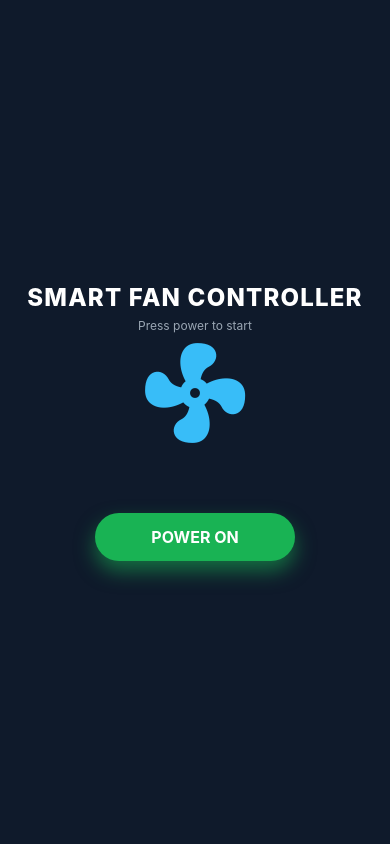
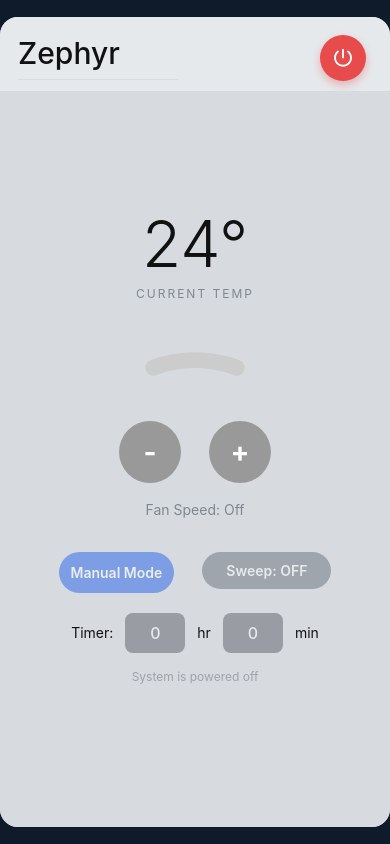
Before and after one commit to Rinn-zl/Mobile-Bluetooth-UI, a React Native app: screen / in a window 390 px wide. Built offline with nearby package versions, Linux system fonts and the light colour scheme.

Commit message:
Implement New Feature
- added auto/manul button, sweep button
- added timer control
- updated fan speed label

```diff
--- a/App.js
+++ b/App.js
@@ -1,33 +1,42 @@
 // App.js
 import React, { useState } from "react";
 import { View, StyleSheet, SafeAreaView } from "react-native";
+import LinearGradient from "react-native-linear-gradient";
 import { StatusBar } from "expo-status-bar";
 import Home from "./Home";
 import Topbar from "./Topbar";
 import Body from "./Body";
 
-
 export default function App() {
 	const [poweredOn, setPoweredOn] = useState(false);
-
+	const [showHome, setShowHome] = useState(false);
 
 	return (
 		<View style={styles.appBg}>
 			<StatusBar style="light" />
 			<SafeAreaView style={styles.screen}>
-                {poweredOn ? (
+				{showHome ? (
+					<Home
+						onPowerOn={() => {
+							setPoweredOn(true);
+							setShowHome(false);
+						}}
+					/>
+				) : (
 					<View style={styles.card}>
-                    <Topbar onPowerOff={() => setPoweredOn(false)} />
-                    <Body />
+						<Topbar
+							onPowerOff={() => {
+								setPoweredOn(false);
+								setShowHome(true);
+							}}
+						/>
+						<Body power={poweredOn} setPower={() => setPoweredOn(true)} />
 					</View>
-                ) : (
-                <Home onPowerOn={() => setPoweredOn(true)} />
 				)}
 			</SafeAreaView>
 		</View>
 	);
 }
-
 
 const styles = StyleSheet.create({
 	appBg: {
--- a/Body.js
+++ b/Body.js
@@ -2,10 +2,48 @@
 import React, { useState, useEffect } from "react";
 import { View, Text, StyleSheet, TouchableOpacity } from "react-native";
 import Svg, { Path } from "react-native-svg";
+import { TextInput } from "react-native";
 
-export default function Body() {
+export default function Body({ power, setPower }) {
 	const [step, setStep] = useState(0); // 0 → 1 → 2 → 3
 	const [temperature, setTemperature] = useState(25);
+
+	//handler for toggle mode
+	const [mode, setMode] = useState("manual");
+	const [controlsDisabled, setControlsDisabled] = useState(false);
+
+	//spin toggle
+	const [spin, setSpin] = useState(false);
+	const toggleSpin = () => {
+		if (!power) return;
+		setSpin((prev) => !prev);
+	};
+
+	//timer
+	const [hours, setHours] = useState(0);
+	const [minutes, setMinutes] = useState(0);
+
+	//status
+	const [hvacAction, setHvacAction] = useState("idle"); // "heating", "cooling", or "idle"
+	const statusMessage = !power
+		? "System is powered off"
+		: mode === "manual"
+		? "Manual: adjust with + / −"
+		: hvacAction === "heating"
+		? "Auto: Heating..."
+		: hvacAction === "cooling"
+		? "Auto: Cooling..."
+		: "Auto: Idle";
+
+	const cycleMode = () => {
+		if (!power) return;
+
+		const newMode = mode === "auto" ? "manual" : "auto";
+		setMode(newMode);
+
+		// Disable other controls when in auto mode
+		setControlsDisabled(newMode === "auto");
+	};
 
 	// simulate temperature changing every 5 seconds
 	useEffect(() => {
@@ -19,6 +57,7 @@ export default function Body() {
 
 	const maxSteps = 3;
 	const speed = Math.round((step / maxSteps) * 100); // fan speed %
+	const speedLabel = ["Off", "Low", "Medium", "High"][step];
 
 	const size = 260;
 	const strokeWidth = 16;
@@ -63,6 +102,18 @@ export default function Body() {
 	const inc = () => setStep((s) => Math.min(maxSteps, s + 1));
 	const dec = () => setStep((s) => Math.max(0, s - 1));
 
+	//sync power and fan speed
+	useEffect(() => {
+		if (step === 0 && power) {
+			setPower(false);
+		}
+	}, [step]);
+	useEffect(() => {
+		if (!power) {
+			setStep(0);
+		}
+	}, [power]);
+
 	return (
 		<View style={styles.container}>
 			{/* Arc progress */}
@@ -94,21 +145,99 @@ export default function Body() {
 					<Text style={styles.centerLabel}>CURRENT TEMP</Text>
 				</View>
 			</View>
-
 			{/* Controls */}
 			<View style={styles.controls}>
-        <TouchableOpacity style={styles.circleBtn} onPress={dec}>
+				<TouchableOpacity
+					style={[
+						styles.circleBtn,
+						(!power || controlsDisabled) && { backgroundColor: "#999" },
+					]}
+					onPress={dec}
+					disabled={!power || controlsDisabled}
+				>
 					<Text style={styles.circleBtnText}>-</Text>
 				</TouchableOpacity>
-        <TouchableOpacity style={styles.circleBtn} onPress={inc}>
+
+				<TouchableOpacity
+					style={[
+						styles.circleBtn,
+						(!power || controlsDisabled) && { backgroundColor: "#999" },
+					]}
+					onPress={inc}
+					disabled={!power || controlsDisabled}
+				>
 					<Text style={styles.circleBtnText}>+</Text>
 				</TouchableOpacity>
 			</View>
-
 			{/* Fan speed text */}
 			<View style={styles.statusRow}>
-        <Text style={styles.statusText}>Fan Speed: {speed}%</Text>
+				<Text style={styles.statusText}>Fan Speed: {speedLabel}</Text>
 			</View>
+			{/* Toggle Mode */}
+			<View style={styles.controls}>
+				<TouchableOpacity
+					onPress={cycleMode}
+					disabled={!power}
+					style={{
+						backgroundColor: mode === "auto" ? "#f59e0b" : "#2563eb",
+						opacity: !power ? 0.5 : 1,
+						padding: 12,
+						borderRadius: 999,
+						marginTop: 16,
+					}}
+				>
+					<Text
+						style={{ color: "#fff", fontWeight: "600", textAlign: "center" }}
+					>
+						{mode === "auto" ? "Auto Mode" : "Manual Mode"}
+					</Text>
+				</TouchableOpacity>
+				<TouchableOpacity
+					onPress={toggleSpin}
+					disabled={!power}
+					style={[
+						styles.spinBtn,
+						spin ? styles.spinOn : styles.spinOff,
+						!power && styles.disabledBtn,
+					]}
+				>
+					<Text style={styles.spinBtnText}>Sweep: {spin ? "ON" : "OFF"}</Text>
+				</TouchableOpacity>
+			</View>
+			{/* timer */}
+			<View style={styles.timerRow}>
+				<Text style={styles.timerLabel}>Timer:</Text>
+
+				<TextInput
+					value={String(hours)}
+					onChangeText={(text) => {
+						const num = parseInt(text);
+						if (!isNaN(num) && num >= 0) setHours(num);
+					}}
+					editable={power && mode === "manual"}
+					keyboardType="numeric"
+					style={[
+						styles.timerInput,
+						(!power || mode === "auto") && styles.disabledInput,
+					]}
+				/>
+				<Text style={styles.timerLabel}>hr</Text>
+				<TextInput
+					value={String(minutes)}
+					onChangeText={(text) => {
+						const num = parseInt(text);
+						if (!isNaN(num) && num >= 0 && num < 60) setMinutes(num);
+					}}
+					editable={power && mode === "manual"}
+					keyboardType="numeric"
+					style={[
+						styles.timerInput,
+						(!power || mode === "auto") && styles.disabledInput,
+					]}
+				/>
+				<Text style={styles.timerLabel}>min</Text>
+			</View>
+			<Text style={styles.statusNote}>{statusMessage}</Text>
 		</View>
 	);
 }
@@ -165,4 +294,67 @@ const styles = StyleSheet.create({
 	},
 	statusRow: { marginTop: 18, alignItems: "center" },
 	statusText: { color: "#7f8790", fontSize: 14 },
+
+	//spin
+	spinBtn: {
+		paddingVertical: 10,
+		paddingHorizontal: 24,
+		borderRadius: 999,
+		shadowOpacity: 0.3,
+		shadowRadius: 4,
+		shadowOffset: { width: 0, height: 2 },
+		alignSelf: "center",
+		marginTop: 12,
+	},
+	spinOn: {
+		backgroundColor: "#16a34a", // green-600
+		shadowColor: "#22c55e", // green-500
+	},
+	spinOff: {
+		backgroundColor: "#4b5563", // gray-600
+		shadowColor: "#6b7280", // gray-500
+	},
+	disabledBtn: {
+		opacity: 0.5,
+	},
+	spinBtnText: {
+		color: "#fff",
+		fontWeight: "600",
+		textAlign: "center",
+	},
+
+	//timer
+	timerRow: {
+		flexDirection: "row",
+		alignItems: "center",
+		gap: 12,
+		marginTop: 20,
+	},
+	timerInput: {
+		width: 60,
+		height: 40,
+		borderRadius: 8,
+		backgroundColor: "#3f3f46", // zinc-700
+		color: "#fff",
+		textAlign: "center",
+		fontSize: 16,
+		fontWeight: "500",
+	},
+	disabledInput: {
+		opacity: 0.4,
+	},
+
+	timerLabel: {
+		color: "#111",
+		fontSize: 14,
+	},
+	disabledBtn: {
+		opacity: 0.4,
+	},
+	//status
+	statusNote: {
+		marginTop: 16,
+		fontSize: 12,
+		color: "#a1a1aa", // zinc-400
+	},
 });
--- a/Topbar.js
+++ b/Topbar.js
@@ -1,24 +1,25 @@
 import React, { useState } from "react";
 import { View, Text, StyleSheet, TouchableOpacity } from "react-native";
 import { Ionicons } from "@expo/vector-icons"; // recommended for Expo projects
-
 
 export default function Topbar({ onPowerOff }) {
 	return (
 		<View style={styles.headerWrap}>
 			<View style={styles.titleBlock}>
-                <Text style={styles.title}>SMART FAN CONTROLLER</Text>
+				<Text style={styles.title}>Zephyr</Text>
 				<View style={styles.underline} />
 			</View>
 
-
-            <TouchableOpacity style={styles.powerOff} onPress={onPowerOff} accessibilityLabel="Power Off">
+			<TouchableOpacity
+				style={styles.powerOff}
+				onPress={onPowerOff}
+				accessibilityLabel="Power Off"
+			>
 				<Ionicons name="power" size={22} color="#fff" />
 			</TouchableOpacity>
 		</View>
 	);
 }
-
 
 const styles = StyleSheet.create({
 	headerWrap: {
@@ -33,8 +34,8 @@ const styles = StyleSheet.create({
 	},
 
 	title: {
-        fontSize: 16,
-        fontWeight: "700",
+		fontSize: 30,
+		fontWeight: "500",
 		color: "#111",
 	},
 	underline: {
--- a/package.json
+++ b/package.json
@@ -13,9 +13,11 @@
     "expo-status-bar": "~3.0.8",
     "react": "19.1.0",
     "react-native": "0.81.4",
+    "react-native-linear-gradient": "^2.8.3",
     "react-native-progress": "^5.0.1",
     "react-native-svg": "^15.13.0",
-    "react-native-vector-icons": "^10.3.0"
+    "react-native-vector-icons": "^10.3.0",
+    "expo-linear-gradient": "~15.0.7"
   },
   "private": true
 }
```
Also changed, not shown: Home.js (+2 -6 lines), 1 other file (tests, documents, lock files or other folders). Lines whose indentation alone changed are shown as unchanged.
